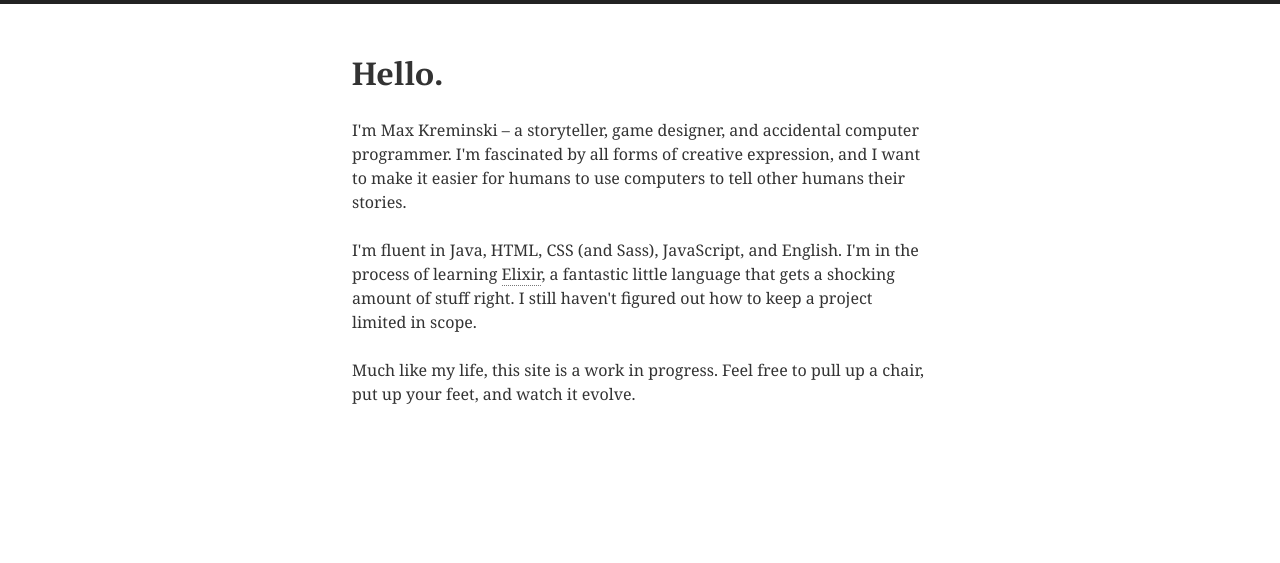
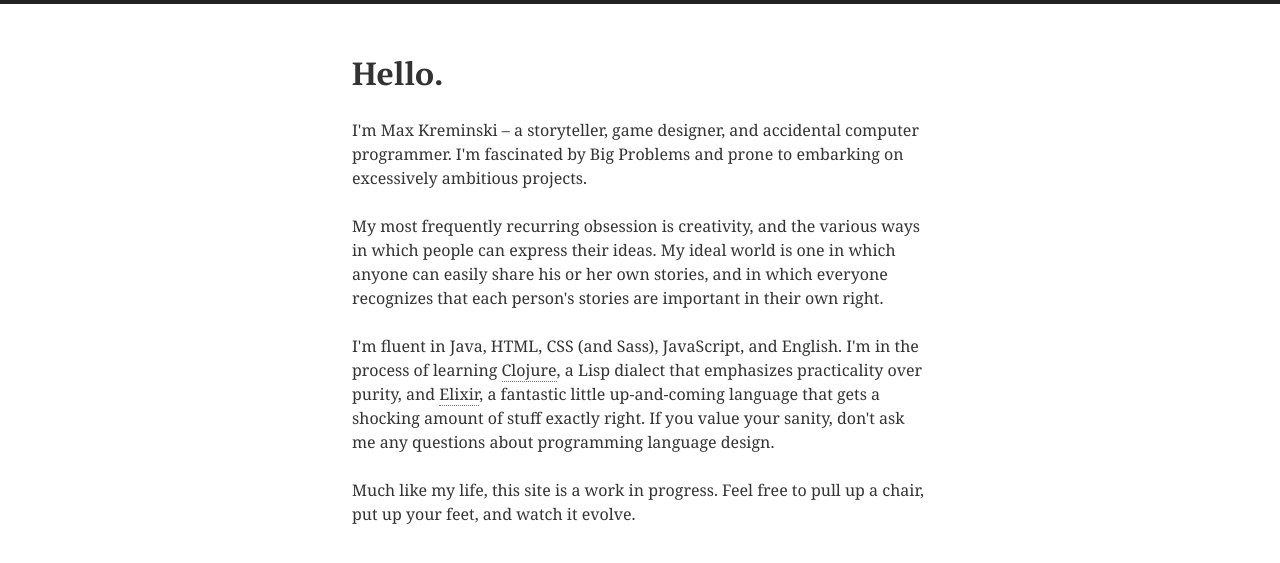
Before and after one commit to mkremins/mkremins.github.io, a Jekyll site: the page built from index.html, in a window 1280 px wide. Shown: the top 563 px of the page. Built offline with Jekyll 4.4.1, drawn with Linux system fonts in a browser that asks for light colours; Markdown is read by kramdown in place of the engine named in the settings.

Commit message:
Modify about page copy

```diff
--- a/index.html
+++ b/index.html
@@ -3,6 +3,7 @@ title: Hello.
 layout: default
 ---
 
-<p>I'm Max Kreminski – a storyteller, game designer, and accidental computer programmer. I'm fascinated by all forms of creative expression, and I want to make it easier for humans to use computers to tell other humans their stories.</p>
-<p>I'm fluent in Java, HTML, CSS (and Sass), JavaScript, and English. I'm in the process of learning <a href="http://elixir-lang.org">Elixir</a>, a fantastic little language that gets a shocking amount of stuff right. I still haven't figured out how to keep a project limited in scope.</p>
+<p>I'm Max Kreminski – a storyteller, game designer, and accidental computer programmer. I'm fascinated by Big Problems and prone to embarking on excessively ambitious projects.</p>
+<p>My most frequently recurring obsession is creativity, and the various ways in which people can express their ideas. My ideal world is one in which anyone can easily share his or her own stories, and in which everyone recognizes that each person's stories are important in their own right.</p>
+<p>I'm fluent in Java, HTML, CSS (and Sass), JavaScript, and English. I'm in the process of learning <a href="http://clojure.org">Clojure</a>, a Lisp dialect that emphasizes practicality over purity, and <a href="http://elixir-lang.org">Elixir</a>, a fantastic little up-and-coming language that gets a shocking amount of stuff exactly right. If you value your sanity, don't ask me any questions about programming language design.</p>
 <p>Much like my life, this site is a work in progress. Feel free to pull up a chair, put up your feet, and watch it evolve.</p>
```
